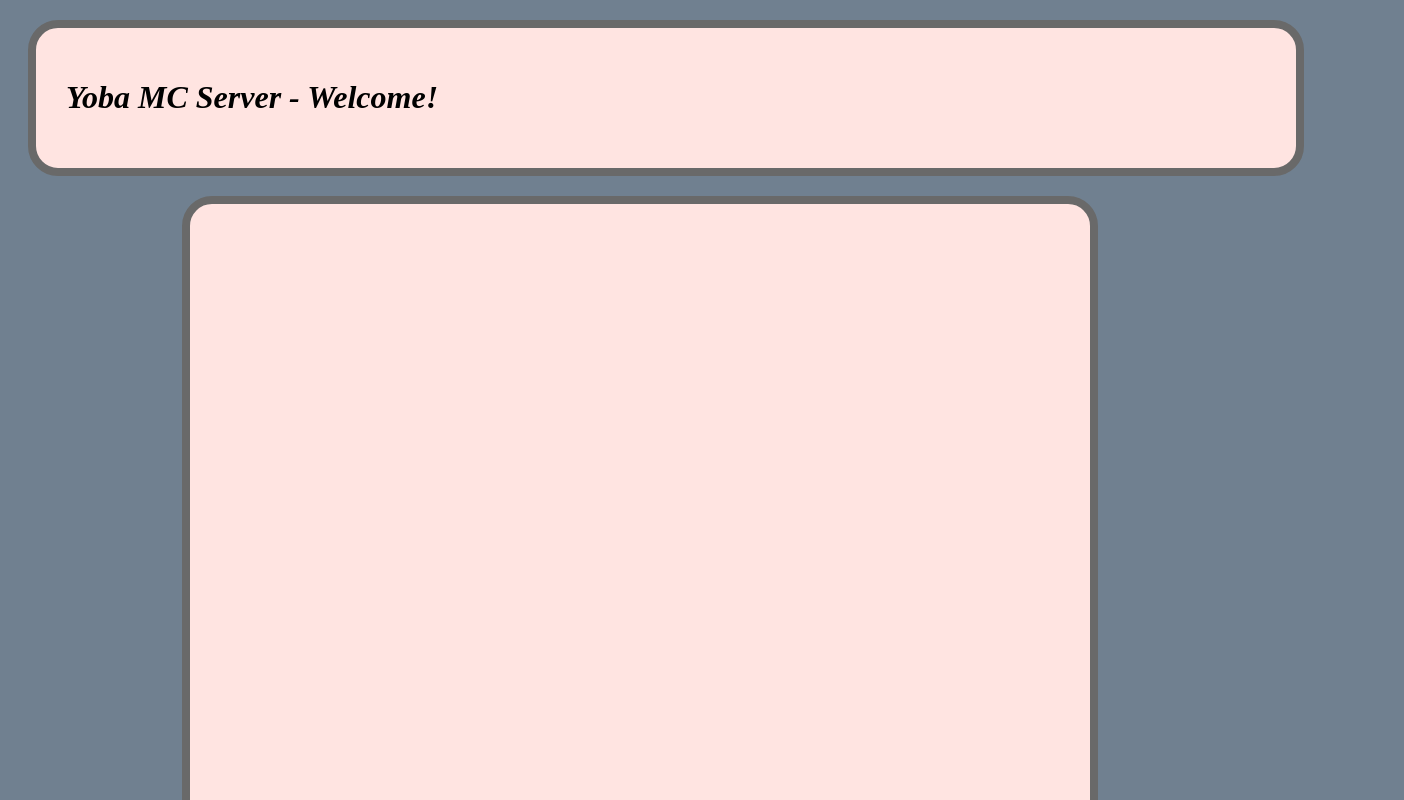
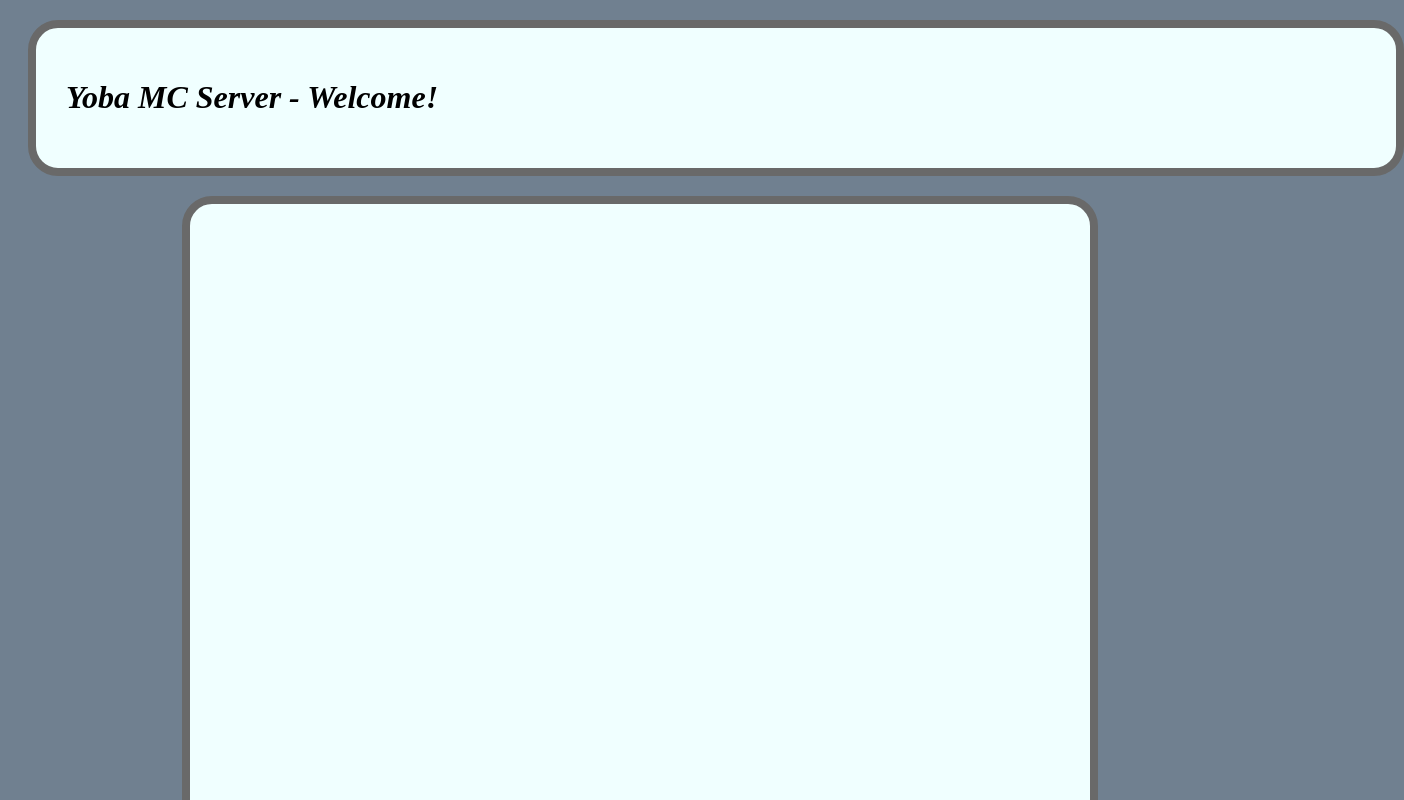
Before and after one commit to real-yoba/Yoba.gethub.io, a plain HTML site: page index.html in a window 1280 px wide. Shown: the top 800 px of the page, 1404 px wide, since content can reach past the window. Drawn offline with Linux system fonts and the light colour scheme.

Commit message:
Add files via upload

```diff
--- a/styles.css
+++ b/styles.css
@@ -8,8 +8,8 @@ h1{
 }
 
 #header{
-  background-color: mistyrose;
-  width:1200px;
+  background-color: azure;
+  width:1300px;
   padding:30px;
   margin:20px;
   border: 8px solid dimgrey;
@@ -20,7 +20,7 @@ h1{
   width:900px;
   height:900px;
   margin:auto;
-  background-color: mistyrose;
+  background-color: azure;
   border:8px solid dimgrey;
   border-radius:30px;
 }
```
